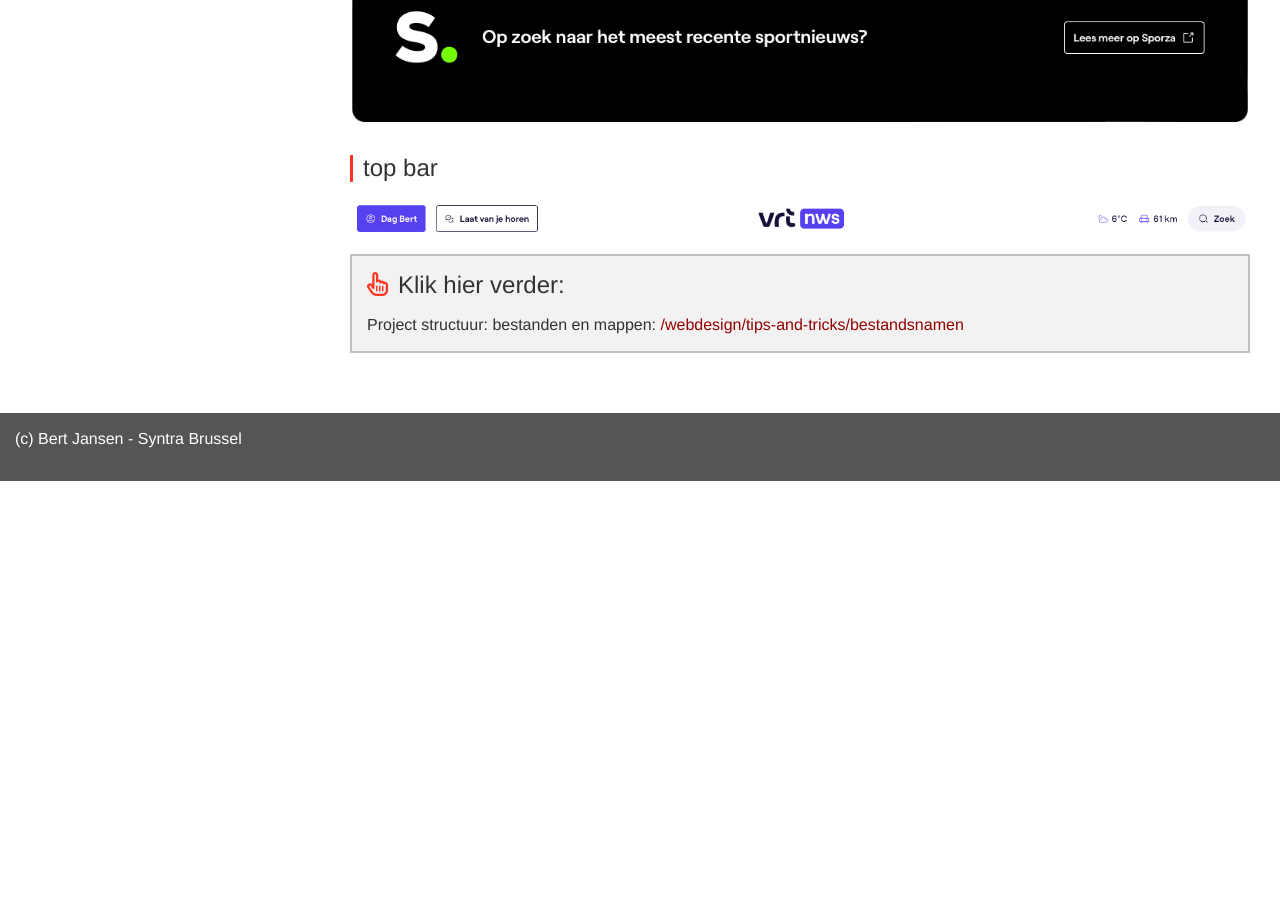
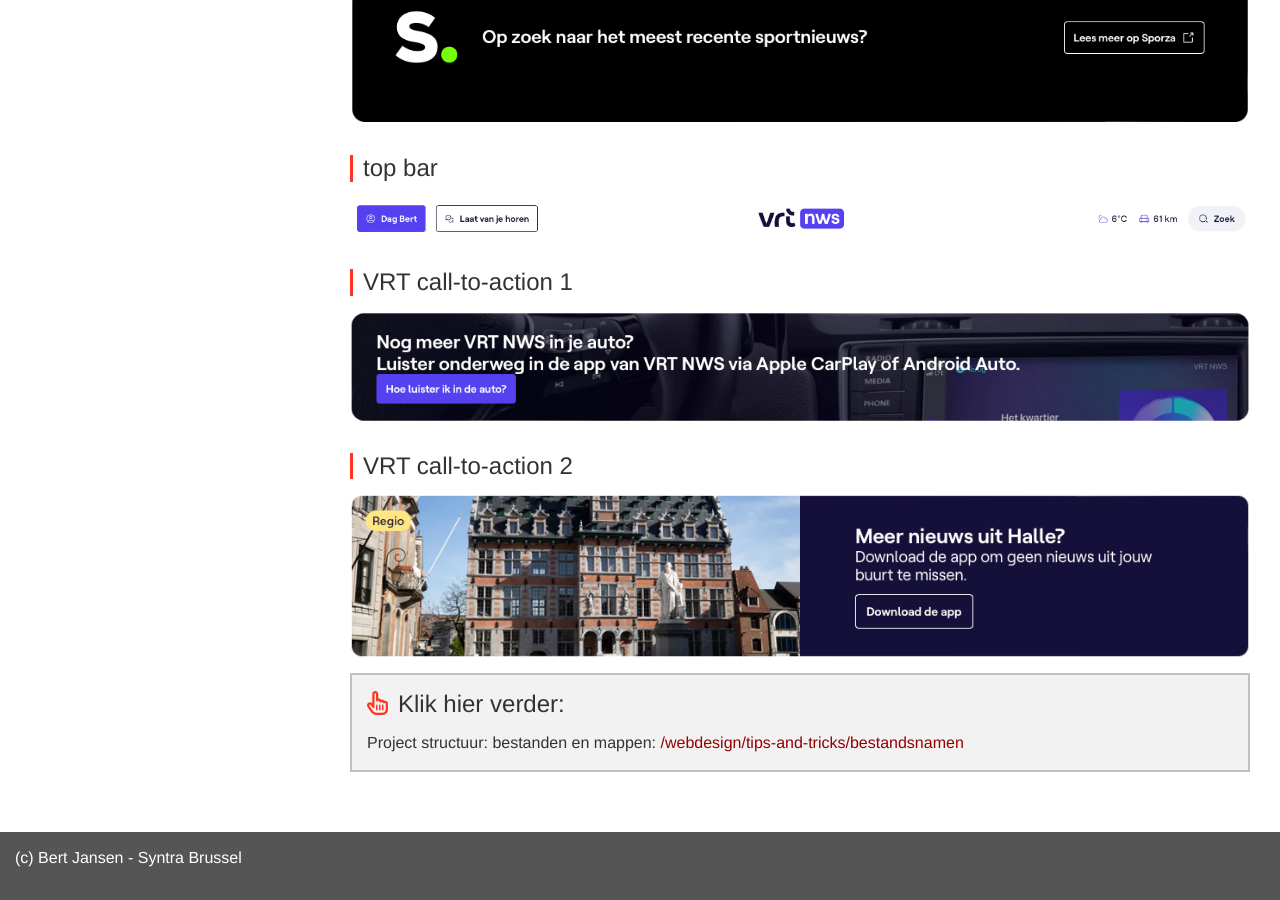
Before and after one commit to Syntra-Brussel/webdesign, a Jekyll site: the page built from css/oefening_vrt_componenten.md, in a window 1280 px wide and 900 px high, scrolled down 1522 px. Built offline with Jekyll 4.4.1, drawn with Linux system fonts in a browser that asks for light colours; nearby versions of some CDN libraries; a script that is not in the unit is left out; before the commit the page ends 2003 px from its top, so only the background shows below that.

Commit message:
VRT cta 1 & 2

```diff
--- a/css/oefening_vrt_componenten.md
+++ b/css/oefening_vrt_componenten.md
@@ -43,3 +43,9 @@
 
 <h3>top bar</h3>
 <img src="/webdesign/css/oefeningen/vrt_top_bar.png" />
+
+<h3>VRT call-to-action 1</h3>
+<img src="/webdesign/css/oefeningen/vrt_cta_1.png" />
+
+<h3>VRT call-to-action 2</h3>
+<img src="/webdesign/css/oefeningen/vrt_cta_2.png" />
```
Also changed, not shown: css/oefeningen/vrt_cta_1.png (added), css/oefeningen/vrt_cta_2.png (added).
